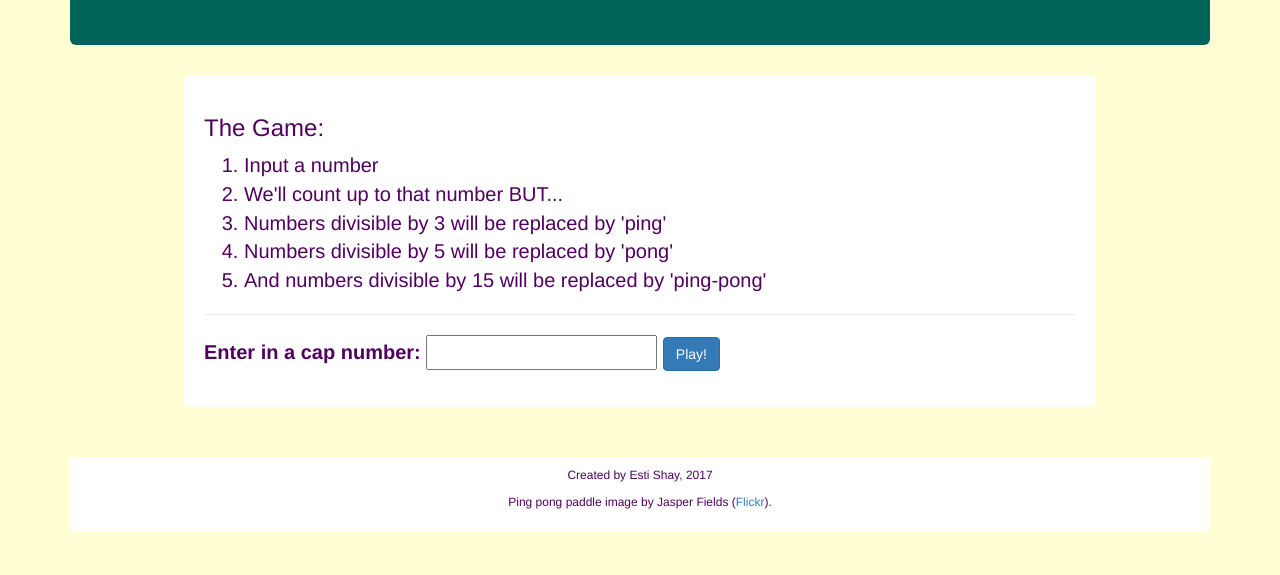
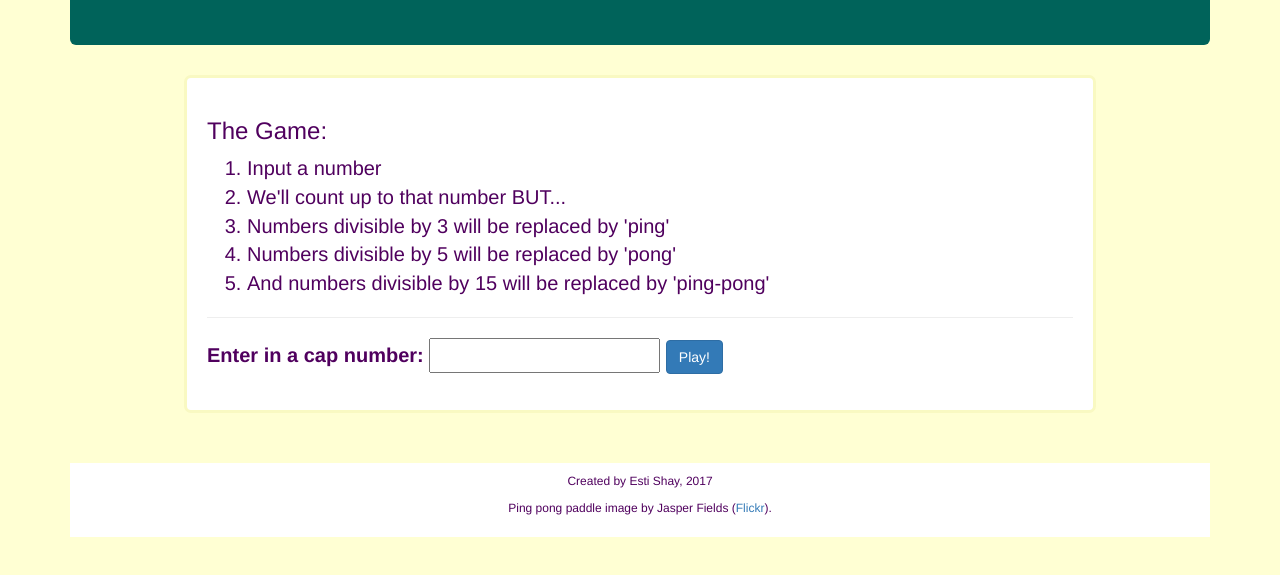
Before and after one commit to EstiShay/ping-pong, a plain HTML site: page index.html in a window 1280 px wide. Shown: the part 201-776 px from the top of the page. Drawn offline with Linux system fonts and the light colour scheme.

Commit message:
add border to play space to make it slightly more defined to the eye

```diff
--- a/css/styles.css
+++ b/css/styles.css
@@ -15,7 +15,8 @@ body {
   font-family: "Chalkboard", "Helvetica Neue", Helvetica, Arial, sans-serif;
   font-size: 20px;
   background-color: white;
-  border-radius: 5px;
+  border: 3px solid #f9f9c2;
+  border-radius: 7px;
   padding: 20px;
 }
 
```
